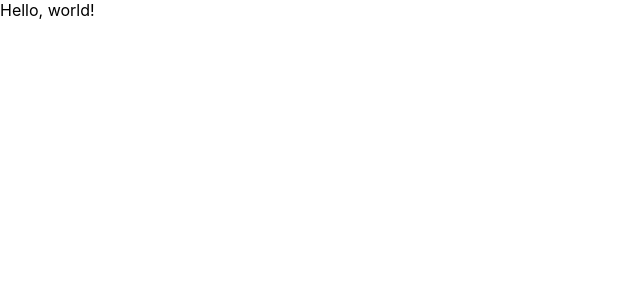
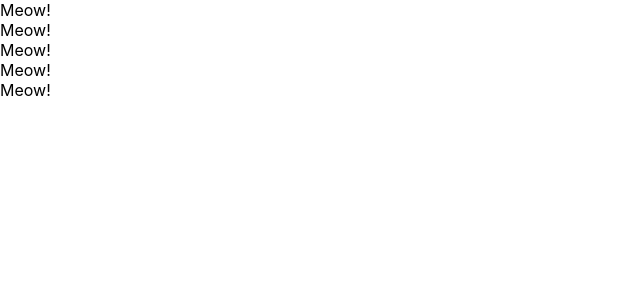
Before and after one commit to regit0207/udemy-react-redux-crud-application, a React (Create React App) app: page / in a window 1280 px wide. Shown: the top 300 px of the page, without its empty margins (0-640 px from the left). Built offline with nearby package versions, Linux system fonts and the light colour scheme.

Commit message:
added functional component

```diff
--- a/src/App.js
+++ b/src/App.js
@@ -1,9 +1,25 @@
-import React, { Component } from 'react';
+import React from 'react';
 
-class App extends Component {
-  render() {
-    return <div>Hello, world!</div>
-  };
+// class App extends Component {
+//   render() {
+//     return <div>Hello, world!</div>
+//   };
+// }
+
+const App = () => {
+  return (
+    <React.Fragment>
+      <Cat />
+      <Cat />
+      <Cat />
+      <Cat />
+      <Cat />
+    </React.Fragment>
+  )
+}
+
+const Cat = () => {
+  return <div>Meow!</div>;
 }
 
 export default App;
```
